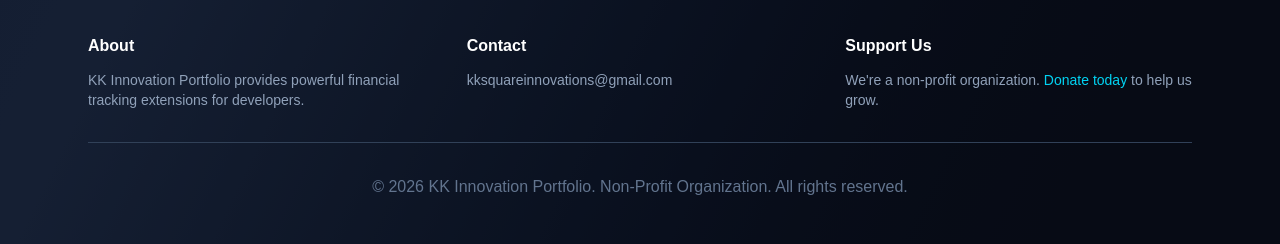
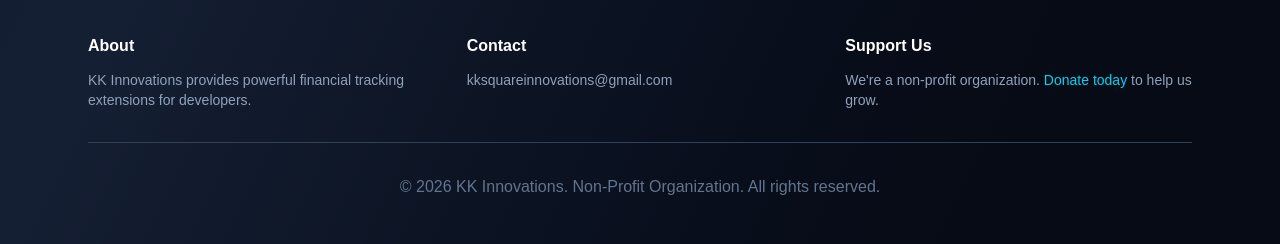
Before and after one commit to kksquareinnovations-wq/kk-website, a Next.js app: page / in a window 1280 px wide. Shown: the part 2402-2646 px from the top of the page. Built offline with nearby package versions, Linux system fonts and the light colour scheme.

Commit message:
added new features

```diff
--- a/src/app/extensions/market-alert-system/page.tsx
+++ b/src/app/extensions/market-alert-system/page.tsx
@@ -40,13 +40,13 @@ export default function MarketAlertSystem() {
 
           <div className="flex gap-4">
             <a
-              href="#"
+              href="https://chromewebstore.google.com/detail/gbmlndbffemfhlcbddbjflmfmgehjhcf?utm_source=item-share-cb"
               className="px-6 py-3 bg-gradient-to-r from-orange-500 to-red-600 text-white rounded-lg font-semibold hover:shadow-lg hover:shadow-orange-500/50 transition"
             >
               Install Extension
             </a>
             <a
-              href="https://github.com"
+              href="https://github.com/kksquareinnovations-wq"
               target="_blank"
               rel="noopener noreferrer"
               className="px-6 py-3 border border-slate-500 text-slate-300 rounded-lg font-semibold hover:bg-slate-700 transition"
--- a/src/app/page.tsx
+++ b/src/app/page.tsx
@@ -43,7 +43,7 @@ export default function Home() {
         <div className="mx-auto max-w-6xl px-6 py-4 flex items-center justify-between">
           <div className="flex items-center gap-2">
             <span className="text-2xl font-bold bg-gradient-to-r from-blue-400 to-cyan-400 bg-clip-text text-transparent">
-              KK Innovation Portfolio
+              KK Innovations
             </span>
           </div>
           <nav className="flex items-center gap-6">
@@ -223,7 +223,7 @@ export default function Home() {
             <div>
               <h4 className="text-white font-bold mb-3">About</h4>
               <p className="text-slate-400 text-sm">
-                KK Innovation Portfolio provides powerful financial tracking extensions for developers.
+                KK Innovations provides powerful financial tracking extensions for developers.
               </p>
             </div>
             <div>
@@ -242,7 +242,7 @@ export default function Home() {
             </div>
           </div>
           <div className="border-t border-slate-700 pt-8 text-center text-slate-500">
-            <p>&copy; {currentYear} KK Innovation Portfolio. Non-Profit Organization. All rights reserved.</p>
+            <p>&copy; {currentYear} KK Innovations. Non-Profit Organization. All rights reserved.</p>
           </div>
         </div>
       </footer>
```
Also changed, not shown: 1 other file (tests, documents, lock files or other folders).
